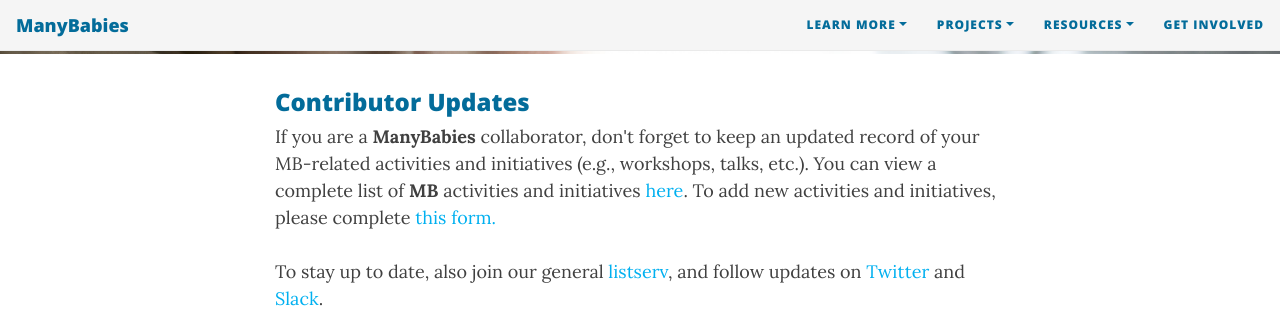
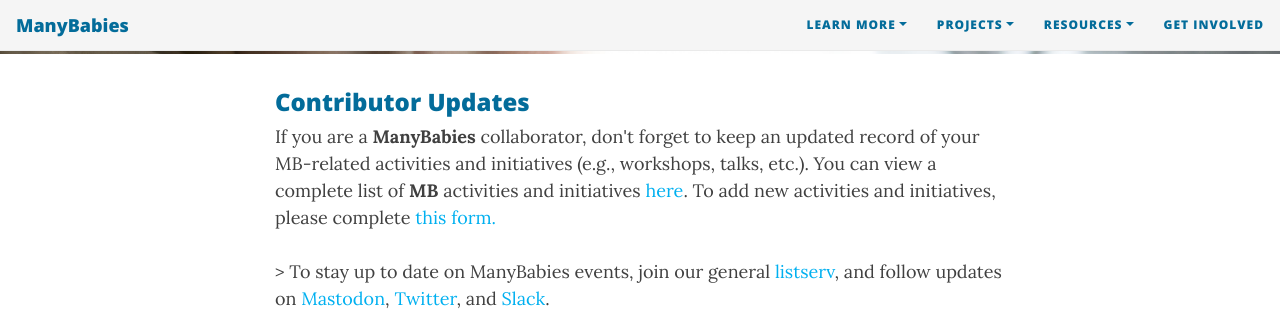
Before and after one commit to manybabies/manybabies.github.io, a Jekyll site: the page built from news/index.html, in a window 1280 px wide and 900 px high, scrolled down 433 px, cut to the strip 0-335 px from the top of the window. Built offline with Jekyll 4.4.1, drawn with Linux system fonts in a browser that asks for light colours; nearby versions of some CDN libraries; some web fonts are replaced; the list of posts is cut into pages by our own code.

Commit message:
Update index.html

```diff
--- a/news/index.html
+++ b/news/index.html
@@ -24,8 +24,8 @@
 <br>
 <br>
 
-To stay up to date, also join our general <a href="https://mailman.stanford.edu/mailman/listinfo/manybabies">listserv</a>,
-and follow updates on <a href="https://twitter.com/Many_Babies">Twitter</a> and <a href="https://manybabies.slack.com/#/">Slack</a>.
+> To stay up to date on ManyBabies events, join our general <a href="https://mailman.stanford.edu/mailman/listinfo/manybabies">listserv</a>,
+and follow updates on <a href="https://nerdculture.de/@manybabies">Mastodon</a>, <a href="https://twitter.com/Many_Babies">Twitter</a>, and <a href="https://manybabies.slack.com/#/">Slack</a>.
 
 <br>
 <br>
```
